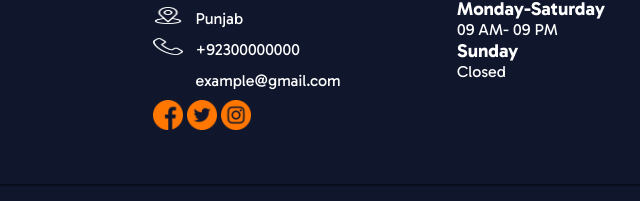
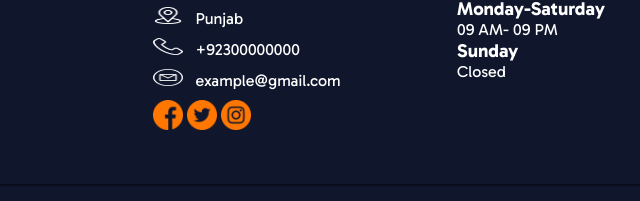
Before and after one commit to Arham5503/resturant, a plain HTML site: page index.html in a window 1280 px wide. Shown: the part 3945-4146 px from the top of the page, 183-823 px from the left. Drawn offline with Linux system fonts and the light colour scheme.

Commit message:
index.html

```diff
--- a/index.html
+++ b/index.html
@@ -340,7 +340,7 @@
                 <ul class="ft-ul">
                     <li><img src="./location.png" alt=""> &nbsp; Punjab</li>
                     <li><img src="./telephone_126523.png" alt=""> &nbsp; +92300000000</li>
-                    <li><img src=".email_3178165.png" alt=""> &nbsp; <a
+                    <li><img src="./email_3178165.png" alt=""> &nbsp; <a
                             href="mailto:example@gmail.com">example@gmail.com</a></li>
                 </ul>
                 <div class="social">
```
